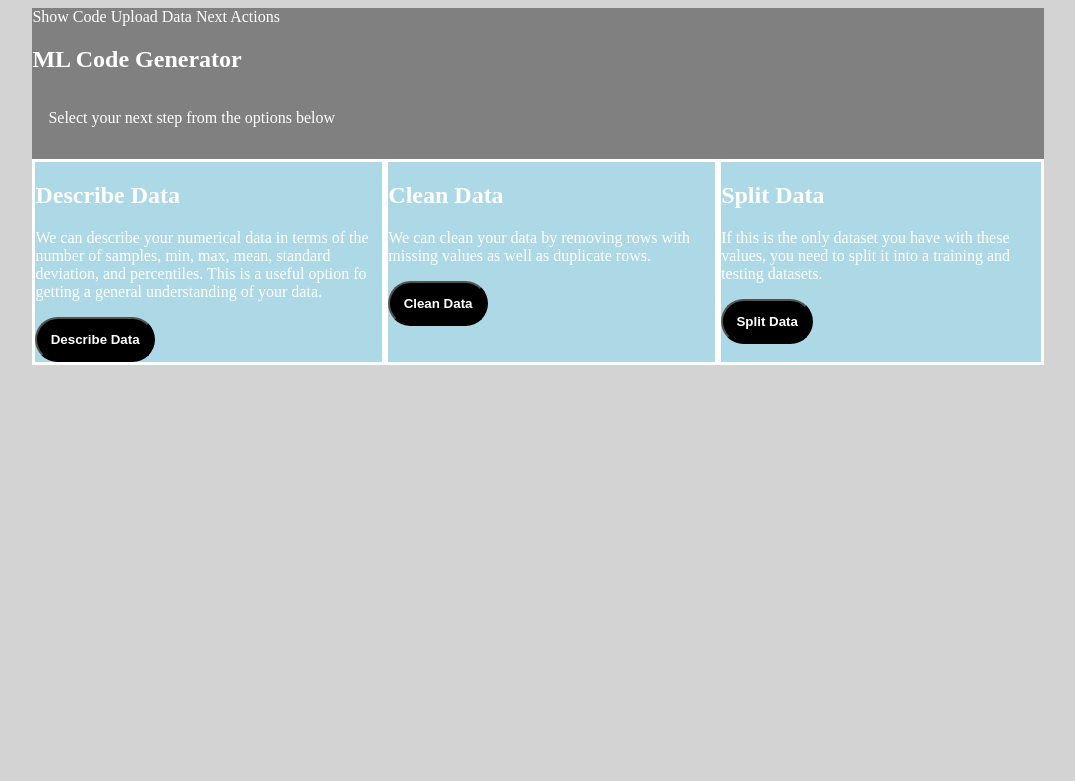
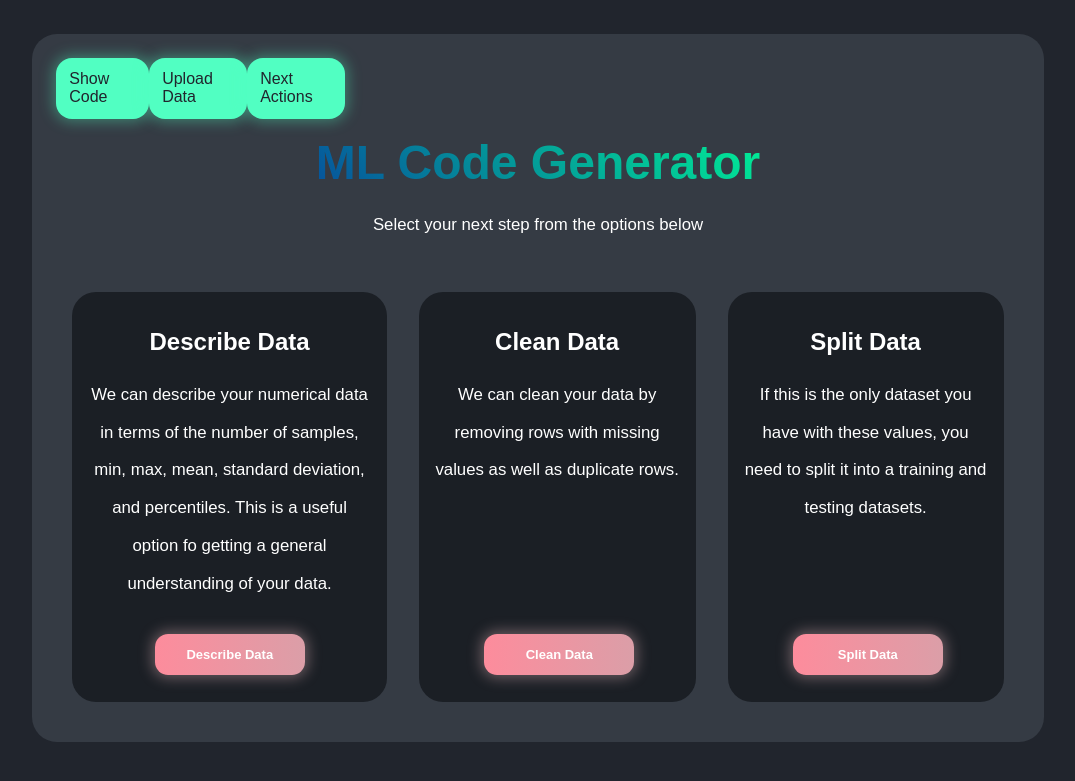
Before and after one commit to oss-slu/ml_code_generator, a Flask app: page /actions in a window 1280 px wide. Shown: the top 781 px of the page, without its empty margins (102-1177 px from the left). Run offline with Flask 2, Linux system fonts and the light colour scheme.

Commit message:
new styling for ml_code_generator website

```diff
--- a/flask_app/static/style.css
+++ b/flask_app/static/style.css
@@ -1,18 +1,39 @@
+*,
+*:before,
+*:after {
+  -webkit-box-sizing: border-box;
+  -moz-box-sizing: border-box;
+  box-sizing: border-box;
+}
+
+body {
+   background: #21252d;
+   display: flex;
+   display: -webkit-flex;
+   align-items: center;
+   justify-content: center;
+   -webkit-justify-content: center;
+   -webkit-align-items: center;
+   font-family: "PT Sans", Arial, sans-serif;
+   height: 95vh;
+ }
+
 .container {
    width: 80%;
    margin: 0 auto;
-    background-color: gray;
+   background-color: #353b44;
    color: white;
+   padding: 1.5em;
+   border-radius: 25px;
 }
 
-table {
-  border-collapse: collapse;
-}
+/* navbar styling */
 
 a {
    text-decoration: none;
-   color:white;
 }
+
+
 ul {
    list-style-type: none;
    margin: 0;
@@ -23,46 +44,152 @@ li {
    display: inline;
 }
 
-li a{
+li a {
    text-align: left;
    text-decoration: none;
+   color: #21252d;
+   font-size: 1em;
 }
 
-.action {
-    display: inline-block;
+.container ul {
+  display: flex;
+  justify-content: space-between;
+  width: 30%;
+}
+
+.container ul li {
+  padding: 0.8em;
+  border-radius: 1em;
+  background: #51ffc2;
+  -webkit-box-shadow: 0px 0px 14px 3px rgba(81,255,194,0.35);
+  box-shadow: 0px 0px 14px 3px rgba(81,255,194,0.35);
+}
+
+/* base.html */
+
+.content {
+   text-align: center;
+}
+
+.content header {
+   font-size: 2em;
+   font-weight: 800;
+   background: -webkit-linear-gradient(45deg, #09009f, #00ff95 80%);
+   background-clip: text;
+   -webkit-background-clip: text;
+   color: transparent;
+   -webkit-background-clip: text;
+   -webkit-text-fill-color: transparent;
+}
+
+.content h1 {
+   margin-block-start: 1rem !important;
+   margin-block-end: 1rem !important;
+}
+
+.content div h1 {
+   font-size: 1.5em;
+}
+
+/* home.html */
+
+.content p {
+   font-size: 1.05em;
+   line-height: 2.25em;
+   margin-block-start: 1rem !important;
+   margin-block-end: 1rem !important;
+}
+
+/* upload_data.html */
+
+.instructions p {
+   font-size: 1.05em;
+   line-height: 2.25em;
+   margin-block-start: 1rem !important;
+   margin-block-end: 1rem !important;
+}
+
+.inputform form {
+   margin-top: 1.5em;
+}
+
+input:is([type="button"], [type="submit"]), input[type="file"]::file-selector-button, button {
+   font-weight: bold;
+   font-size: 13px;
+   width: 150px;
    padding: 1em;
-    font-weight: bold;
-    border-radius:2em;
-    background: black;
+   border-radius: 1em;
+   border-width: 0;
+}
+
+input:is([type="file"]) {
+   margin-right: 10em;
+}
+
+input:is([type="button"]), input[type="file"]::file-selector-button, button {
+   background-color: white;
+}
+
+input:is([type="submit"]), button {
+   -webkit-box-shadow: 0px 0px 14px 3px rgba(255,202,210,0.35);
+   box-shadow: 0px 0px 14px 3px rgba(255,202,210,0.35);
+   background: linear-gradient(90deg, rgba(255,202,210,1) 0%, rgba(253,140,156,1) 0%, rgba(255,182,192,0.8449754901960784) 100%);
    color: white;
 }
 
-.instructions {
+/* description.html */
+
+table {
+   border-collapse: collapse;
+   width: 100%;
+}
+
+th, td {
    padding: 1em;
 }
 
-.inputform {
-   background-color: lightblue;
-   padding:3em;
-}
-input[type=file]::file-selector-button{
-   background-color: white;
-   font-weight: bold;
+.information {
+   justify-content: center;
+   overflow: scroll;
+   height: 60vh;
 }
 
-body {
-   background: lightgray;
-   color: darkblue;
+/* actions.html */
+
+.action a {
+   display: inline-block;
+   padding: 0.5em;
+   font-weight: bold;
+   border-radius: 1em;
+   background: linear-gradient(90deg, rgba(255,202,210,1) 0%, rgba(253,140,156,1) 0%, rgba(255,182,192,0.8449754901960784) 100%);
+   color: white;
+   width: 20%;
+   -webkit-box-shadow: 0px 0px 14px 3px rgba(255,202,210,0.35);
+  box-shadow: 0px 0px 14px 3px rgba(255,202,210,0.35);
+  line-height: 2.25em;
 }
-.next-actions{
+
+.next-actions {
   display: grid;
   grid-template-columns: repeat(3, auto);
-}
-.card{
-   border-style:solid;
-   background-color:lightblue;
+  margin-top: 2em;
 }
 
-.information{
+.card {
+  border-radius: 1.5em;
+  background-color:#1b1f25;
+  padding: 1em;
+  margin: 1em;
+  position: relative;
+}
 
+.card form {
+  position: absolute;
+  bottom: 0;
+  width: 90%;
+  margin-bottom: 1.7rem;
 }
+
+.card p {
+  margin-bottom: 5em !important;
+}
```
Also changed, not shown: README.md. Lines whose indentation alone changed are shown as unchanged.
